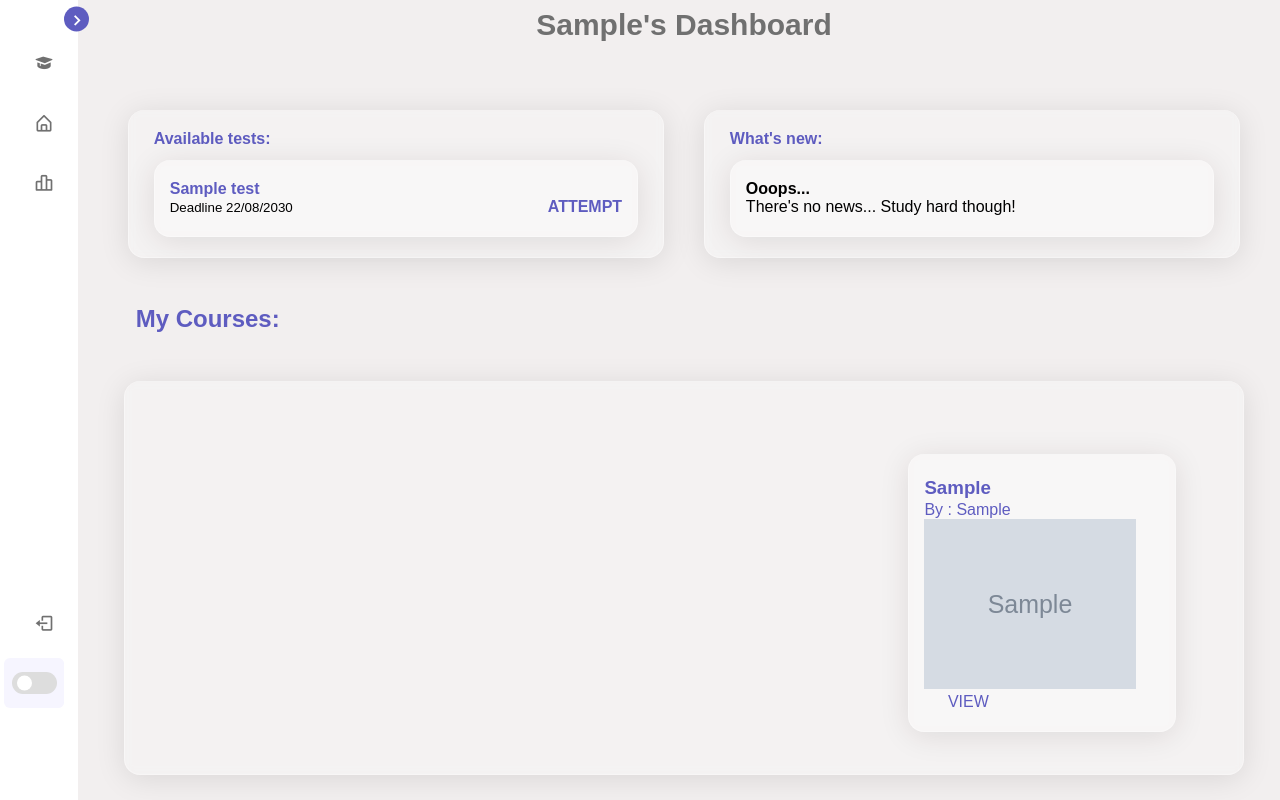
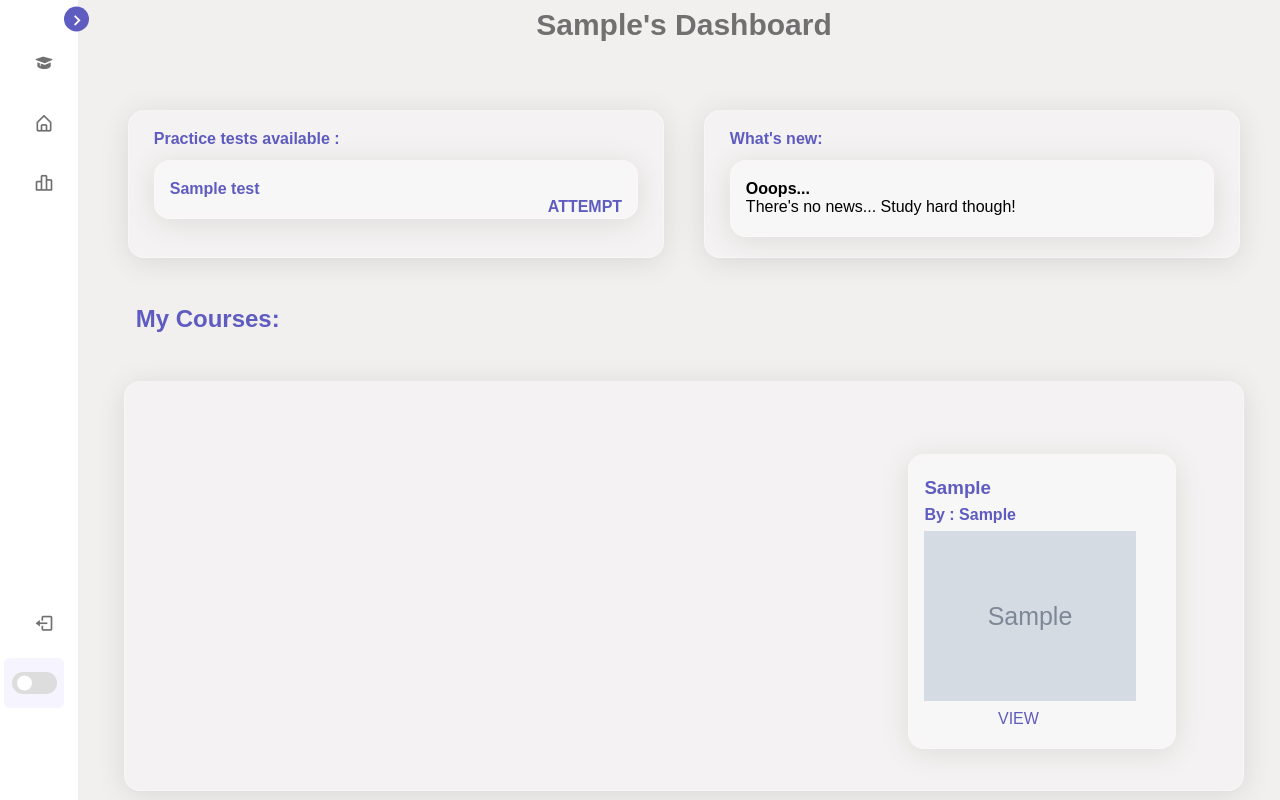
Before and after one commit to Agnes-Kalunda/student-prof-management, a Django app: page /students/dashboard/ in a window 1280 px wide. Run offline with Django 3.2, Linux system fonts and the light colour scheme; a user stored in the database is signed in; tables that the repository leaves empty hold one stand-in row (values such as "Sample post"); grey boxes marked "Sample" are stand-in pictures; parts of the project's set-up code (start-up, migrations or seed data) failed here and were passed over; some libraries are stand-ins or nearby versions.

Commit message:
re styled cards

```diff
--- a/management/professors/templates/professors/test.html
+++ b/management/professors/templates/professors/test.html
@@ -79,9 +79,11 @@
     <section class="home">
         <div class="container">
           <div class="row">
+
             <div class="col-md-10 mt-5 mx-auto card new">
+                <p ><small class="text-muted">By: {{displayedtest.course.professor}}</small></p>
                 <h1 class="fw-bold text center" style="color: #5E5CC0; text-align: center;">{{displayedtest.title}}</h1>
-                <p class="text-center"><small class="text-muted">By: {{displayedtest.course.professor}}</small></p>
+
                 <p class ="text-center">Module: {{displayedtest.course}}</p>
                 <p class ="">{{displayedtest.body}}</p>
 
--- a/management/students/templates/students/availablePrograms.html
+++ b/management/students/templates/students/availablePrograms.html
@@ -88,7 +88,8 @@
         {% for course in courses %}
 
             <div class=" angular2 ">
-                <h3 class="text-muted" style="margin-top: 1%; margin-bottom: 1%;">{{course.category}} <p> By : {{professor}}</p></h3>
+                <h3 class="text-muted" style="margin-top: 1%; margin-bottom: 1%;">{{course.category}} </h3>
+                <h3 style="padding-bottom: 3%; padding-top: 3%;"> By : {{course.professor}}</h3>
                 <img src="{{course.coursePoster.url}}" alt="" style="height:170px ; width: 100%;">
                 <p style="width: 80%; margin:auto;" class="text-muted">
                     <!-- <span>5/5 lessons</span> -->
--- a/management/students/templates/students/dashboard.html
+++ b/management/students/templates/students/dashboard.html
@@ -80,12 +80,12 @@
     <h3 class="text text-center " style="font-weight: bolder; text-align: center;">{{user.first_name}}'s  Dashboard</h3>
     <div class="intro">
         <div class="card new" id="test">
-            <h4 class="text-muted" style="color:#5E5CC0 ;">Available tests:</h4>
+            <h4 class="text-muted" style="color:#5E5CC0 ;">Practice tests available :</h4>
             {% if tests %}
             {% for test in tests %}
             <div class="card tests">
                 <h4 style="color: #5E5CC0;"><a href="{% url 'testDetail' test.pk %}" style="text-decoration: none; color: #5E5CC0;">{{test.title}}</a> </h4>
-                <small>Deadline 22/08/2030</small>
+                <!-- <small>Deadline 22/08/2030</small> -->
                 <strong><p style="float: right; text-transform: uppercase; color:#5E5CC0;">
                     <a href="{% url 'testDetail' test.pk %}" style="text-decoration: none; color: #5E5CC0;">
                         ATTEMPT</a></p></strong>
@@ -124,12 +124,12 @@
         {% if activeCourses %}
         {% for activeCourse in activeCourses %}
         <div class="card angular" style="margin-left: auto; margin-bottom: 2%; ">
-            <h3 class="text-muted" style="margin-top: 1%; margin-bottom: 1%;">{{activeCourse.category}}</h3> By : {{activeCourse.professor}}
+            <h3 class="text-muted" style="margin-top: 1%; padding-bottom: 2%; margin-bottom: 1%;">{{activeCourse.category}}</h3> <h4 style="padding-bottom: 3%;">By : {{activeCourse.professor}}</h4>
             <img src="{{activeCourse.coursePoster.url}}" alt="" style=" height:170px; width: 90%;">
             <!-- <p class="pt-5" style="width: 100%; margin:auto;"><progress value="100" max="100" class="ang"></progress></p> -->
-            <p style="width: 80%; margin:auto;" class="text-muted">
+            <p style="width: 80%; text-align: center; padding-top: 2%;" class="text-muted">
                 <a href="{% url 'courseDetail' activeCourse.pk %}"
-                style="text-decoration: none; color: #5E5CC0;">VIEW</a>
+                style="text-decoration: none; text-align: center; color: #5E5CC0;">VIEW</a>
             </p>
         </div>
         {% endfor %}
```
Also changed, not shown: management/professors/templates/professors/course.html (+5 -2 lines).
